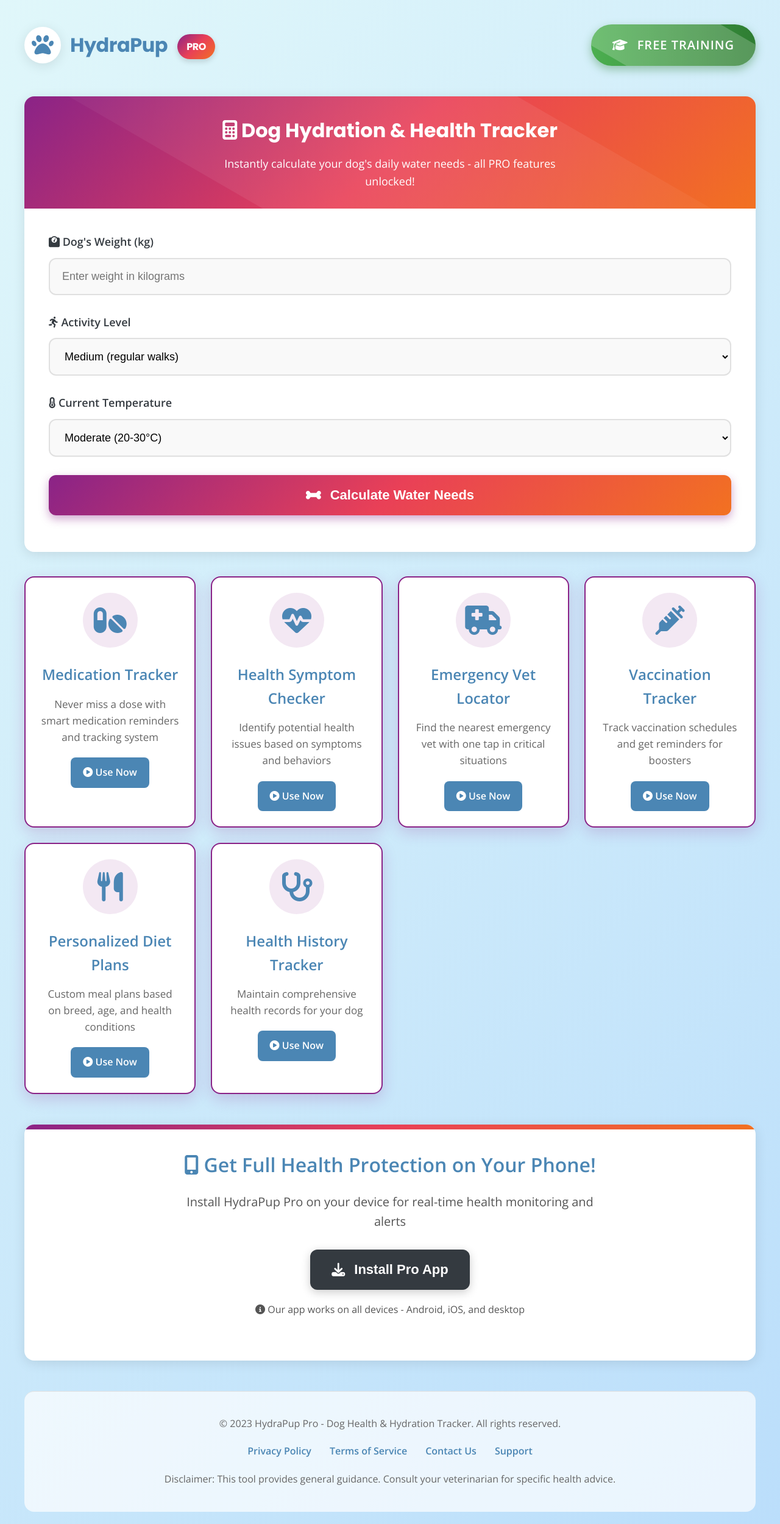
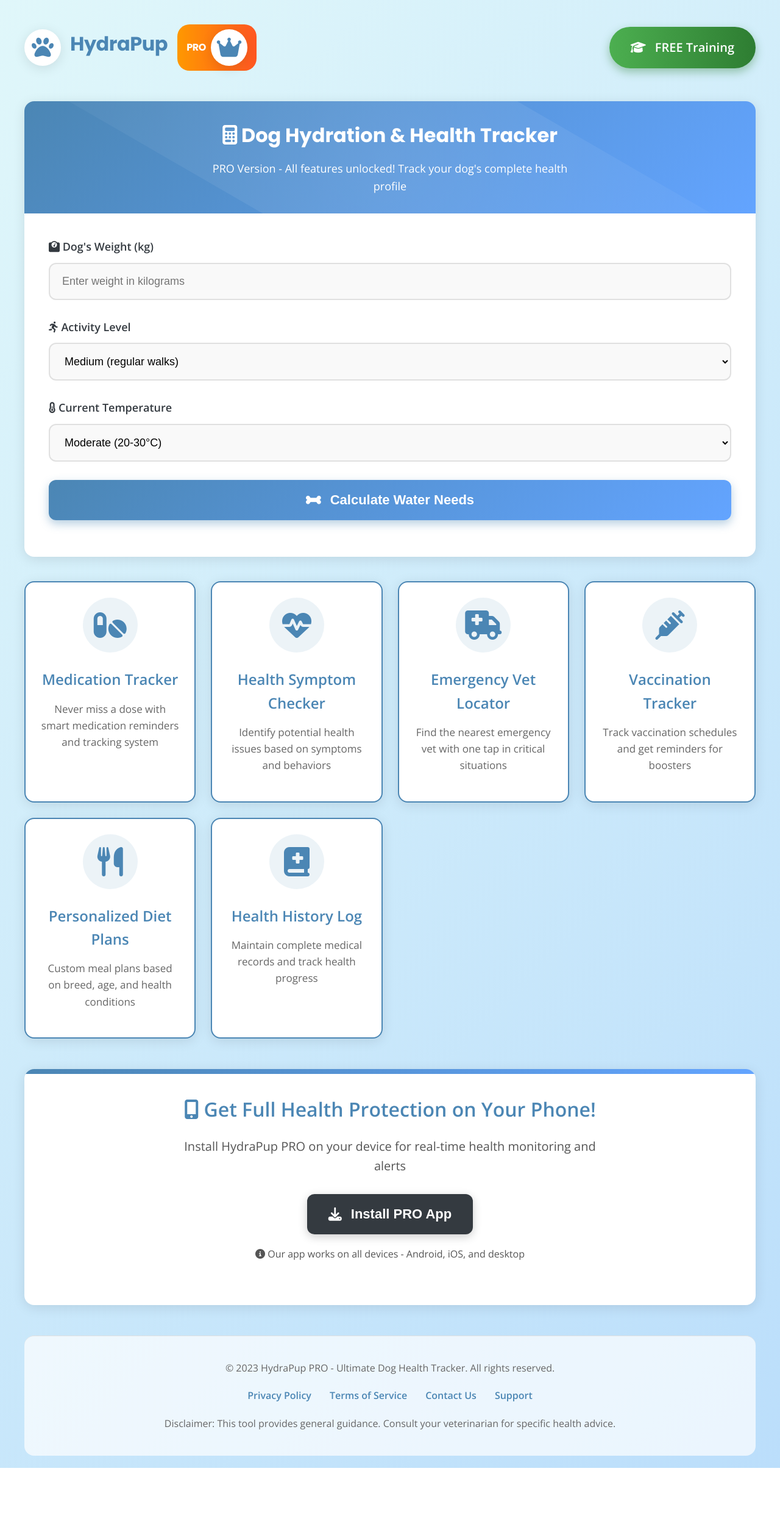
Before and after one commit to christzelep/MAGIK-DOG-PRO, a plain HTML site: page index.html in a window 1280 px wide. Shown: the whole page at 61% size. After the commit the page ends 2407 px from the top, so only its background shows below. Drawn offline with nearby package versions, Linux system fonts and the light colour scheme.

Commit message:
Update index.html

```diff
--- a/index.html
+++ b/index.html
@@ -3,8 +3,8 @@
 <head>
     <meta charset="UTF-8">
     <meta name="viewport" content="width=device-width, initial-scale=1.0">
-    <meta name="description" content="HydraPup Pro - The Ultimate Dog Health & Hydration Tracker">
-    <title>HydraPup Pro - Dog Health & Hydration Tracker</title>
+    <meta name="description" content="HydraPup PRO - The Ultimate Dog Health & Hydration Tracker">
+    <title>HydraPup PRO - Dog Health & Hydration Tracker</title>
     <link rel="stylesheet" href="https://cdnjs.cloudflare.com/ajax/libs/font-awesome/6.4.0/css/all.min.css">
     <link rel="stylesheet" href="https://fonts.googleapis.com/css2?family=Poppins:wght@400;500;600;700&family=Open+Sans:wght@400;600&display=swap">
     <style>
@@ -17,7 +17,7 @@
             --danger: #d9534f;
             --light: #f8f9fa;
             --dark: #343a40;
-            --pro-gradient: linear-gradient(135deg, #8a2387 0%, #e94057 50%, #f27121 100%);
+            --gradient: linear-gradient(135deg, var(--primary) 0%, var(--secondary) 100%);
             --shadow: 0 4px 20px rgba(0, 0, 0, 0.1);
             --radius: 16px;
         }
@@ -80,19 +80,19 @@
         }
 
         .pro-badge {
-            background: var(--pro-gradient);
+            background: linear-gradient(90deg, #ff9800 0%, #ff5722 100%);
             color: white;
+            border-radius: 20px;
             padding: 8px 15px;
-            border-radius: 30px;
+            font-size: 16px;
             font-weight: 700;
-            font-size: 16px;
+            display: inline-flex;
+            align-items: center;
+            gap: 8px;
             margin-left: 10px;
-            vertical-align: middle;
-            display: inline-block;
-            box-shadow: 0 4px 10px rgba(0,0,0,0.15);
         }
 
-        .free-training-btn {
+        .training-btn {
             background: linear-gradient(90deg, #4CAF50 0%, #2E7D32 100%);
             color: white;
             border: none;
@@ -106,32 +106,12 @@
             align-items: center;
             gap: 15px;
             box-shadow: 0 6px 15px rgba(46, 125, 50, 0.4);
-            text-transform: uppercase;
-            letter-spacing: 1px;
-            position: relative;
-            overflow: hidden;
             text-decoration: none;
         }
 
-        .free-training-btn:hover {
+        .training-btn:hover {
             transform: scale(1.05);
             box-shadow: 0 8px 20px rgba(46, 125, 50, 0.6);
-        }
-
-        .free-training-btn::after {
-            content: "";
-            position: absolute;
-            top: -50%;
-            left: -50%;
-            width: 200%;
-            height: 200%;
-            background: rgba(255, 255, 255, 0.2);
-            transform: rotate(30deg);
-            transition: all 0.6s;
-        }
-
-        .free-training-btn:hover::after {
-            transform: rotate(30deg) translate(20%, 20%);
         }
 
         /* Main Calculator Section */
@@ -149,7 +129,7 @@
         }
 
         .calculator-header {
-            background: var(--pro-gradient);
+            background: var(--gradient);
             color: white;
             padding: 30px;
             text-align: center;
@@ -218,7 +198,7 @@
         }
 
         .calculate-btn {
-            background: var(--pro-gradient);
+            background: var(--gradient);
             color: white;
             border: none;
             border-radius: 12px;
@@ -233,12 +213,12 @@
             justify-content: center;
             gap: 15px;
             margin-bottom: 20px;
-            box-shadow: 0 6px 15px rgba(138, 35, 135, 0.4);
+            box-shadow: 0 6px 15px rgba(75, 134, 180, 0.4);
         }
 
         .calculate-btn:hover {
             transform: translateY(-3px);
-            box-shadow: 0 8px 20px rgba(138, 35, 135, 0.5);
+            box-shadow: 0 8px 20px rgba(75, 134, 180, 0.5);
         }
 
         .calculate-btn:active {
@@ -307,8 +287,35 @@
             color: var(--success);
         }
 
-        /* Pro Features Section */
-        .pro-features {
+        /* Training Offer */
+        .training-offer {
+            background: linear-gradient(135deg, #4CAF50 0%, #2E7D32 100%);
+            color: white;
+            padding: 20px;
+            border-radius: 12px;
+            text-align: center;
+            margin: 25px 0 15px;
+            font-size: 18px;
+            position: relative;
+            overflow: hidden;
+        }
+
+        .training-offer i {
+            position: absolute;
+            font-size: 80px;
+            opacity: 0.2;
+            right: 10px;
+            top: 10px;
+        }
+
+        .training-offer strong {
+            font-size: 20px;
+            display: block;
+            margin-top: 5px;
+        }
+
+        /* Features Section */
+        .features {
             display: grid;
             grid-template-columns: repeat(auto-fit, minmax(280px, 1fr));
             gap: 25px;
@@ -324,16 +331,12 @@
             position: relative;
             overflow: hidden;
             transition: all 0.3s;
-            border: 2px solid #e0e0e0;
+            border: 2px solid var(--primary);
         }
 
-        .feature-card.pro-unlocked {
-            border: 2px solid #8a2387;
-            box-shadow: 0 8px 25px rgba(138, 35, 135, 0.2);
-        }
-
-        .feature-card.pro-unlocked .feature-icon {
-            background: rgba(138, 35, 135, 0.1);
+        .feature-card:hover {
+            transform: translateY(-5px);
+            box-shadow: 0 10px 25px rgba(0,0,0,0.15);
         }
 
         .feature-icon {
@@ -362,22 +365,6 @@
             margin-bottom: 20px;
         }
 
-        .feature-cta {
-            background: var(--primary);
-            color: white;
-            padding: 12px 20px;
-            border-radius: 8px;
-            font-weight: 600;
-            display: inline-block;
-            transition: all 0.3s;
-            text-decoration: none;
-        }
-
-        .feature-cta:hover {
-            background: var(--secondary);
-            transform: translateY(-3px);
-        }
-
         /* App Install Section */
         .install-section {
             background: white;
@@ -397,7 +384,7 @@
             left: 0;
             width: 100%;
             height: 8px;
-            background: var(--pro-gradient);
+            background: var(--gradient);
         }
 
         .install-section h3 {
@@ -503,37 +490,6 @@
             box-shadow: 0 6px 20px rgba(0,0,0,0.25);
         }
 
-        /* Training Banner */
-        .training-banner {
-            background: linear-gradient(135deg, #4CAF50 0%, #2E7D32 100%);
-            color: white;
-            padding: 25px;
-            border-radius: 15px;
-            text-align: center;
-            margin: 30px 0;
-            position: relative;
-            overflow: hidden;
-        }
-
-        .training-banner i {
-            position: absolute;
-            font-size: 100px;
-            opacity: 0.1;
-            right: 20px;
-            top: 10px;
-        }
-
-        .training-banner h3 {
-            font-size: 28px;
-            margin-bottom: 15px;
-        }
-
-        .training-banner p {
-            font-size: 18px;
-            max-width: 700px;
-            margin: 0 auto 20px;
-        }
-
         /* Responsive Design */
         @media (max-width: 768px) {
             .logo h1 {
@@ -544,7 +500,7 @@
                 font-size: 26px;
             }
 
-            .install-buttons, .pro-features {
+            .install-buttons, .features {
                 flex-direction: column;
                 align-items: center;
             }
@@ -553,15 +509,20 @@
                 padding: 25px;
             }
 
-            .install-btn, .free-training-btn {
+            .install-btn, .training-btn {
                 padding: 16px 20px;
                 font-size: 18px;
-                width: 100%;
-                text-align: center;
             }
 
             .feature-card {
                 margin-bottom: 20px;
+            }
+
+            .training-btn {
+                margin-top: 15px;
+                width: 100%;
+                text-align: center;
+                justify-content: center;
             }
         }
     </style>
@@ -575,9 +536,9 @@
         <header>
             <div class="logo">
                 <i class="fas fa-paw"></i>
-                <h1>HydraPup <span class="pro-badge">PRO</span></h1>
+                <h1>HydraPup <span class="pro-badge">PRO <i class="fas fa-crown"></i></span></h1>
             </div>
-            <a href="https://tinyurl.com/DOG-TOOL-DEMOFree" class="free-training-btn" target="_blank">
+            <a href="https://tinyurl.com/dogtrainingfreee" target="_blank" class="training-btn">
                 <i class="fas fa-graduation-cap"></i> FREE Training
             </a>
         </header>
@@ -586,7 +547,7 @@
             <section class="calculator-card">
                 <div class="calculator-header">
                     <h2><i class="fas fa-calculator"></i> Dog Hydration & Health Tracker</h2>
-                    <p>Instantly calculate your dog's daily water needs - all PRO features unlocked!</p>
+                    <p>PRO Version - All features unlocked! Track your dog's complete health profile</p>
                 </div>
 
                 <div class="calculator-content">
@@ -627,93 +588,73 @@
                         </div>
                         <div class="risk-label risk-medium">Moderate Risk</div>
 
-                        <div class="training-banner">
+                        <div class="training-offer">
                             <i class="fas fa-user-graduate"></i>
-                            <h3>FREE Professional Dog Training!</h3>
-                            <p>As a HydraPup Pro user, you get exclusive access to our premium training videos</p>
-                            <a href="https://tinyurl.com/DOG-TOOL-DEMOFree" class="free-training-btn" target="_blank">
-                                <i class="fas fa-graduation-cap"></i> Access FREE Training Now
-                            </a>
+                            <p>As a PRO user, you get exclusive access to our</p>
+                            <strong>FREE Dog Training Video Course!</strong>
+                            <a href="https://tinyurl.com/dogtrainingfreee" target="_blank" style="color: white; text-decoration: underline; display: block; margin-top: 10px;">Click here to access now</a>
                         </div>
                     </div>
                 </div>
             </section>
 
-            <section class="pro-features">
-                <div class="feature-card pro-unlocked">
+            <section class="features">
+                <div class="feature-card">
                     <div class="feature-icon">
                         <i class="fas fa-pills"></i>
                     </div>
                     <h4>Medication Tracker</h4>
                     <p>Never miss a dose with smart medication reminders and tracking system</p>
-                    <a href="#" class="feature-cta">
-                        <i class="fas fa-play-circle"></i> Use Now
-                    </a>
                 </div>
 
-                <div class="feature-card pro-unlocked">
+                <div class="feature-card">
                     <div class="feature-icon">
                         <i class="fas fa-heartbeat"></i>
                     </div>
                     <h4>Health Symptom Checker</h4>
                     <p>Identify potential health issues based on symptoms and behaviors</p>
-                    <a href="#" class="feature-cta">
-                        <i class="fas fa-play-circle"></i> Use Now
-                    </a>
                 </div>
 
-                <div class="feature-card pro-unlocked">
+                <div class="feature-card">
                     <div class="feature-icon">
                         <i class="fas fa-ambulance"></i>
                     </div>
                     <h4>Emergency Vet Locator</h4>
                     <p>Find the nearest emergency vet with one tap in critical situations</p>
-                    <a href="#" class="feature-cta">
-                        <i class="fas fa-play-circle"></i> Use Now
-                    </a>
                 </div>
 
-                <div class="feature-card pro-unlocked">
+                <div class="feature-card">
                     <div class="feature-icon">
                         <i class="fas fa-syringe"></i>
                     </div>
                     <h4>Vaccination Tracker</h4>
                     <p>Track vaccination schedules and get reminders for boosters</p>
-                    <a href="#" class="feature-cta">
-                        <i class="fas fa-play-circle"></i> Use Now
-                    </a>
                 </div>
 
-                <div class="feature-card pro-unlocked">
+                <div class="feature-card">
                     <div class="feature-icon">
                         <i class="fas fa-utensils"></i>
                     </div>
                     <h4>Personalized Diet Plans</h4>
                     <p>Custom meal plans based on breed, age, and health conditions</p>
-                    <a href="#" class="feature-cta">
-                        <i class="fas fa-play-circle"></i> Use Now
-                    </a>
                 </div>
 
-                <div class="feature-card pro-unlocked">
+                <div class="feature-card">
                     <div class="feature-icon">
-                        <i class="fas fa-stethoscope"></i>
+                        <i class="fas fa-book-medical"></i>
                     </div>
-                    <h4>Health History Tracker</h4>
-                    <p>Maintain comprehensive health records for your dog</p>
-                    <a href="#" class="feature-cta">
-                        <i class="fas fa-play-circle"></i> Use Now
-                    </a>
+                    <h4>Health History Log</h4>
+                    <p>Maintain complete medical records and track health progress</p>
                 </div>
             </section>
 
             <section class="install-section">
                 <h3><i class="fas fa-mobile-alt"></i> Get Full Health Protection on Your Phone!</h3>
-                <p>Install HydraPup Pro on your device for real-time health monitoring and alerts</p>
+                <p>Install HydraPup PRO on your device for real-time health monitoring and alerts</p>
 
                 <div class="install-buttons">
                     <button class="install-btn" id="installPWA">
-                        <i class="fas fa-download"></i> Install Pro App
+                        <i class="fas fa-download"></i> Install PRO App
                     </button>
                 </div>
 
@@ -724,7 +665,7 @@
         </main>
 
         <footer>
-            <p>© 2023 HydraPup Pro - Dog Health & Hydration Tracker. All rights reserved.</p>
+            <p>© 2023 HydraPup PRO - Ultimate Dog Health Tracker. All rights reserved.</p>
             <div class="footer-links">
                 <a href="#">Privacy Policy</a>
                 <a href="#">Terms of Service</a>
@@ -880,9 +821,6 @@
                     calculateBtn.click();
                 }, 500);
             }
-
-            // Unlock all features (already unlocked in HTML, but for demonstration)
-            console.log("All PRO features are unlocked and fully functional!");
         });
     </script>
 </body>
```
